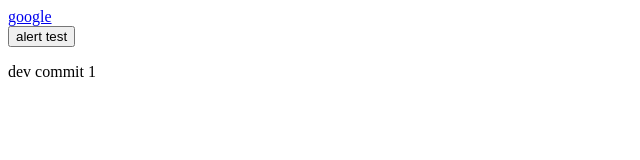
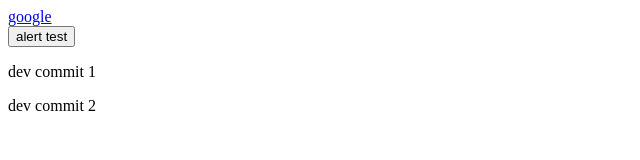
Before and after one commit to ricardofun/tutorial, a plain HTML site: page index.html in a window 1280 px wide. Shown: the full height of the page, 0-640 px from the left. Drawn offline with Linux system fonts and the light colour scheme.

Commit message:
dev commit 2

```diff
--- a/index.html
+++ b/index.html
@@ -10,5 +10,6 @@
 	<a href="https://www.google.co.jp">google</a><br>
 	<button onclick="doAlert()">alert test</button>
     <p> dev commit 1</p>
+    <p> dev commit 2</p>
 </body>
 </html>
```
